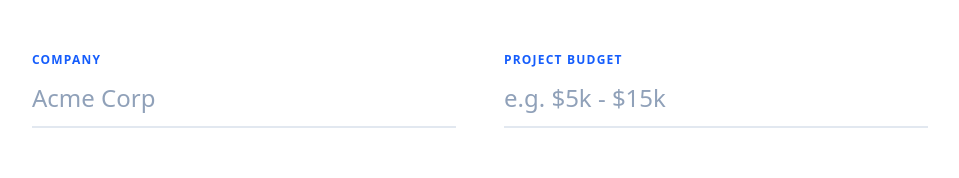
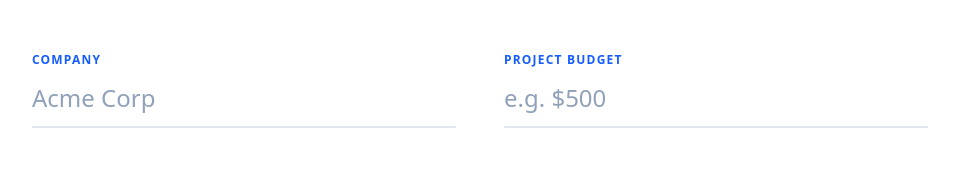
Before and after one commit to bombayway-png/portfolio-2026, a Next.js app: page / in a window 1280 px wide. Both pictures are taken after a click on the button "GET STARTED". Shown: the part 332-510 px from the top of the page, without its empty margins (160-1119 px from the left). Built offline with nearby package versions, Linux system fonts and the light colour scheme.

Commit message:
Update page.tsx

```diff
--- a/app/page.tsx
+++ b/app/page.tsx
@@ -212,7 +212,7 @@ export default function Home() {
 
                   <div className="space-y-3">
                     <label className="text-[10px] md:text-xs font-black uppercase tracking-widest text-blue-600">Project Budget</label>
-                    <input className={inputClasses} placeholder="e.g. $5k - $15k" value={formData.budget} onChange={(e) => setFormData({...formData, budget: e.target.value})} />
+                    <input className={inputClasses} placeholder="e.g. $500" value={formData.budget} onChange={(e) => setFormData({...formData, budget: e.target.value})} />
                   </div>
 
                   <div className="space-y-3 md:col-span-2">
```
